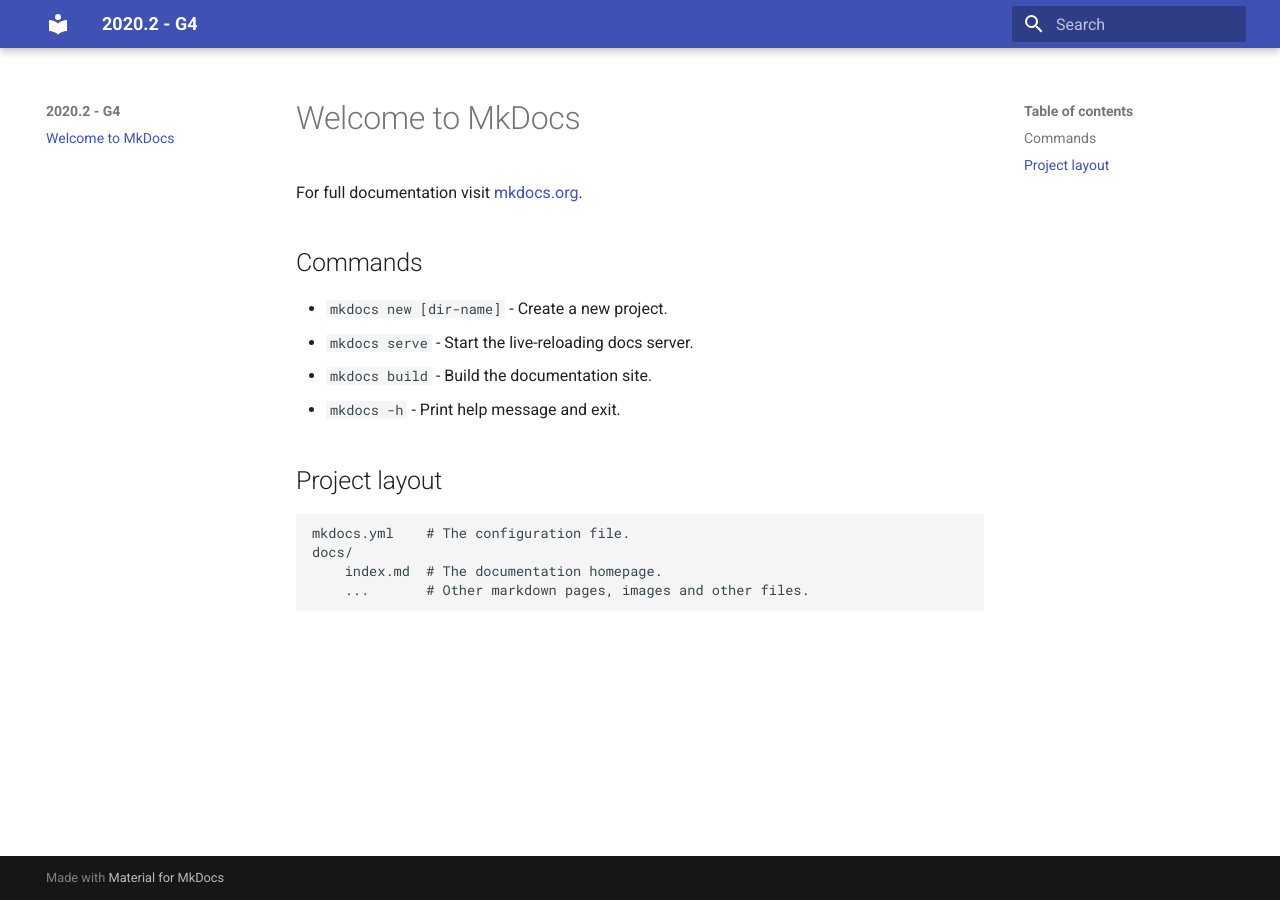
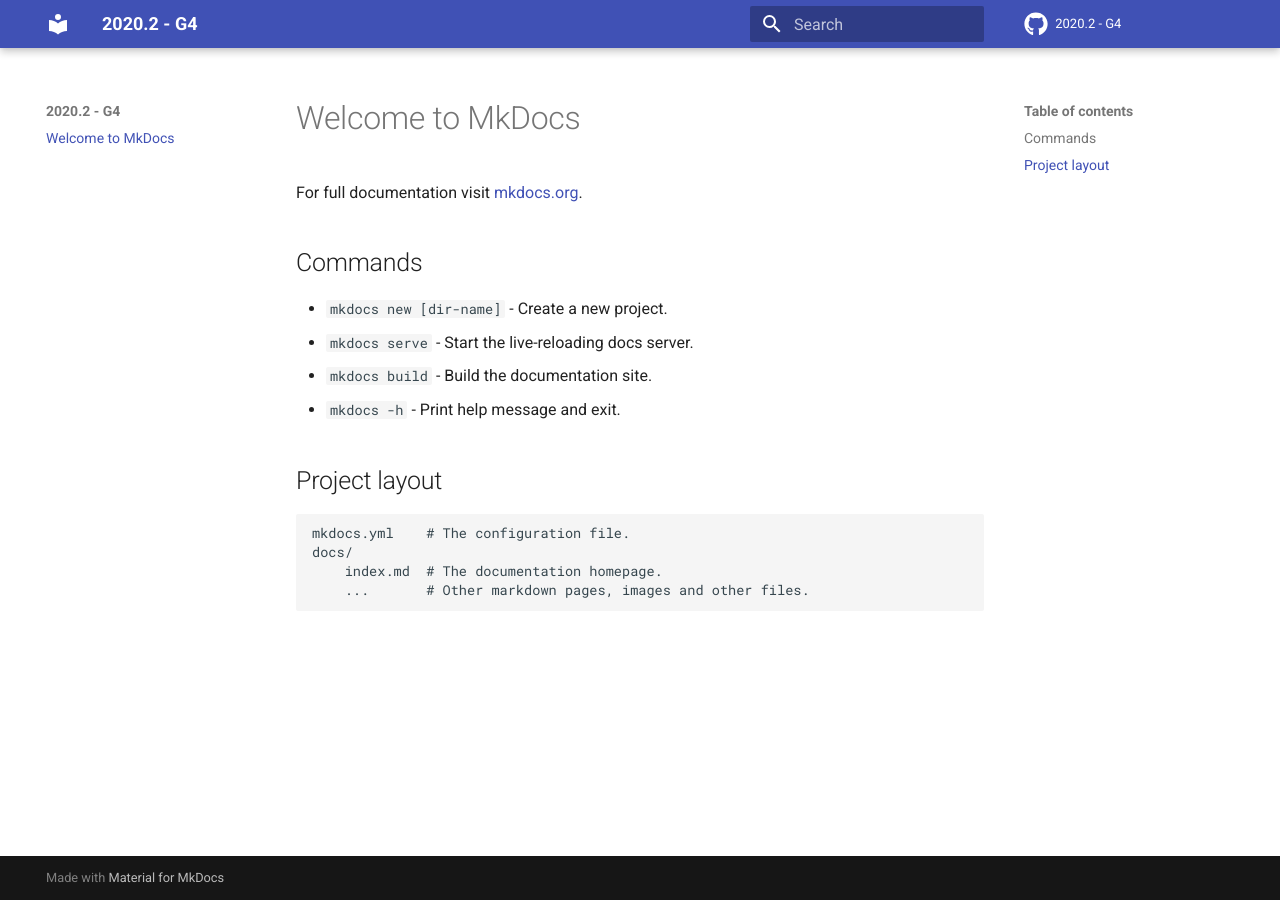
Before and after one commit to fga-eps-mds/2020-2-SiGeD, an MkDocs documentation site: the page built from docs/index.md, in a window 1280 px wide. Built offline with MkDocs 1.6.1 and Material for MkDocs 9.7.7, drawn with Linux system fonts in a browser that asks for light colours; comment, search, counter and statistics services are not loaded.

Commit message:
Added repo to mkdocs

```diff
--- a/mkdocs.yml
+++ b/mkdocs.yml
@@ -1,3 +1,8 @@
 site_name: 2020.2 - G4
 theme:
   name: 'material'
+  icon:
+    repo: fontawesome/brands/github
+
+repo_name: '2020.2 - G4'
+repo_url: 'https://github.com/fga-eps-mds/2020-2-G4'
```
